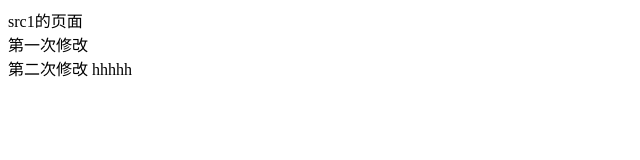
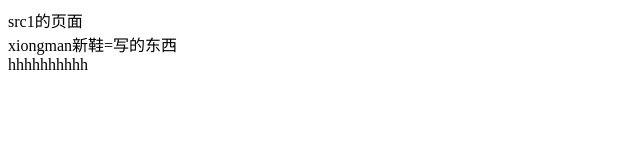
Before and after one commit to xima0814/ximaCode, a plain HTML site: page src/src1/index.html in a window 1280 px wide. Shown: the whole page, without its empty margins (0-640 px from the left). Drawn offline with Linux system fonts and the light colour scheme.

Commit message:
回滚src1的文件

```diff
--- a/src/src1/index.html
+++ b/src/src1/index.html
@@ -11,10 +11,8 @@
       src1的页面
     </div>
     <div>
-      第一次修改
+      xiongman新鞋=写的东西
     </div>
-    <div>
-      第二次修改 hhhhh
-    </div>
+    hhhhhhhhhh
   </body>
 </html>
```
